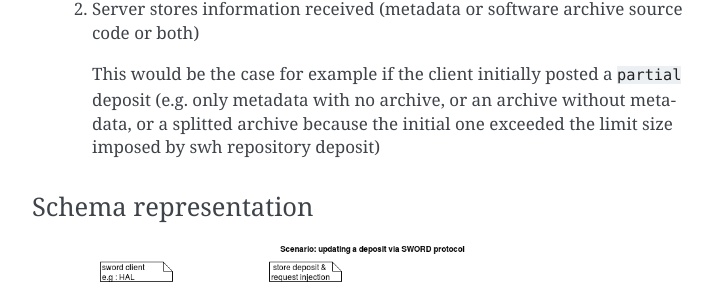
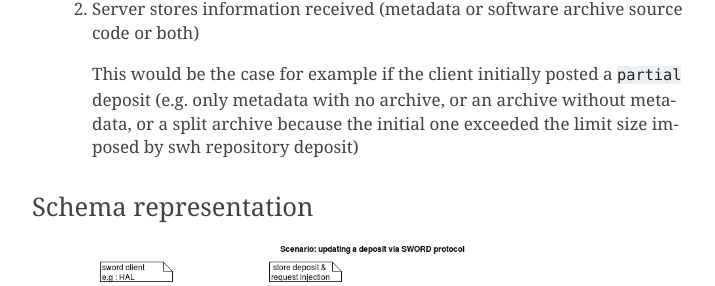
Before and after one commit to SoftwareHeritage/swh-deposit, a Sphinx documentation site: the page built from docs/specs/blueprint.rst, in a window 1280 px wide and 900 px high, scrolled down 1453 px. Shown: the part 172-458 px from the top of the window, without its empty margins (388-1103 px from the left). Built offline with Sphinx 7.4.7, drawn with Linux system fonts in a browser that asks for light colours.

Commit message:
docs: fix typos

```diff
--- a/docs/specs/blueprint.rst
+++ b/docs/specs/blueprint.rst
@@ -57,7 +57,7 @@
 
     This would be the case for example if the client initially posted a
     ``partial`` deposit (e.g. only metadata with no archive, or an archive
-    without metadata, or a splitted archive because the initial one exceeded
+    without metadata, or a split archive because the initial one exceeded
     the limit size imposed by swh repository deposit)
 
 Schema representation
--- a/docs/specs/spec-meta-deposit.rst
+++ b/docs/specs/spec-meta-deposit.rst
@@ -7,7 +7,7 @@
 Heritage archive.
 
 The metadata-deposit is a special deposit where no content is
-provided and the data transfered to Software Heritage is only
+provided and the data transferred to Software Heritage is only
 the metadata about an object or several objects in the archive.
 
 Requirements
```
